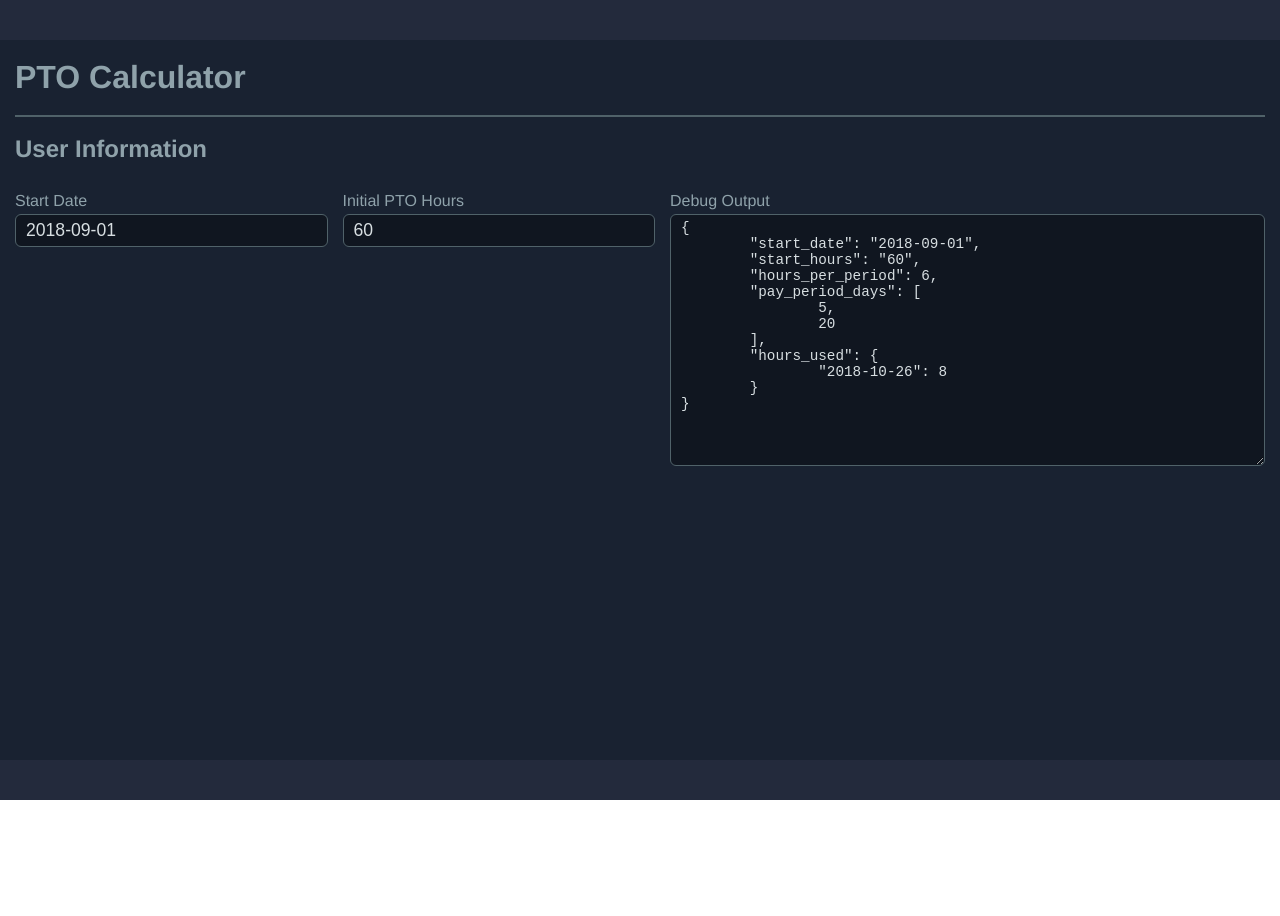
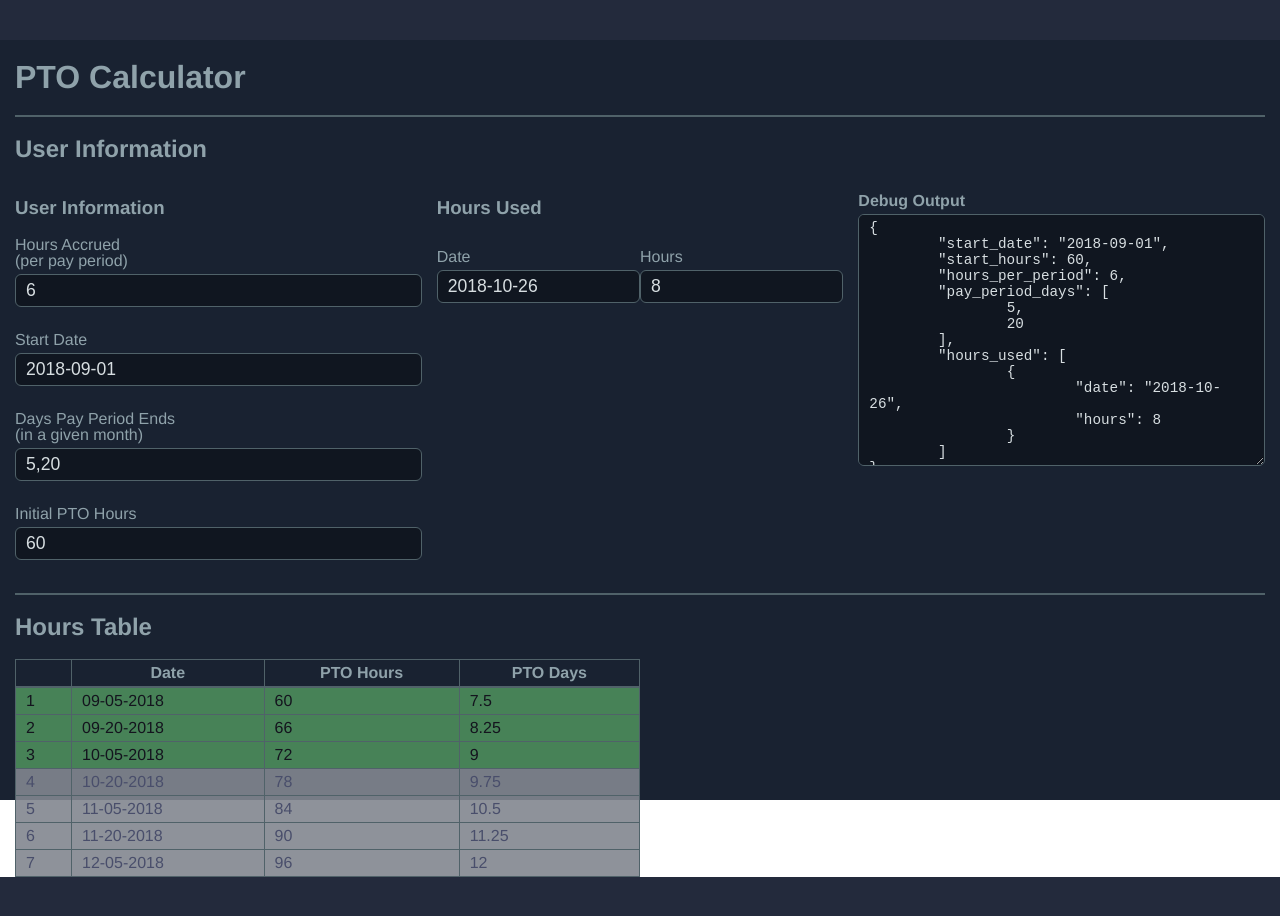
Before and after one commit to bluesalt-labs/pto-calc, a Vue app: page /#/ in a window 1280 px wide. Before the commit the page ends 800 px from the top, so only its background shows below. Built offline with nearby package versions, Linux system fonts and the light colour scheme.

Commit message:
completes initial version of form component. Adds initial table output

```diff
--- a/src/assets/data/userdata.json
+++ b/src/assets/data/userdata.json
@@ -1,9 +1,12 @@
 {
   "start_date": "2018-09-01",
-  "start_hours": "60",
+  "start_hours": 60,
   "hours_per_period": 6,
   "pay_period_days" : [ 5, 20 ],
-  "hours_used": {
-    "2018-10-26": 8
-  }
+  "hours_used": [
+    {
+      "date": "2018-10-26",
+      "hours": 8
+    }
+  ]
 }
--- a/src/assets/scss/base.scss
+++ b/src/assets/scss/base.scss
@@ -9,20 +9,24 @@ $color-evening: #192231;
 $color-navy: #14141E;
 $color-gunmetal: #232a3c;
 $color-rusty: #984B43;
-$color-warm: #EAC67A;
+$color-warm-green: #4D8D5B;
+$color-warm-yellow: #EAC67A;
 
 $color-primary: $color-evening;
 $color-secondary: $color-stormy;
 $color-text: $color-default;
 $color-border: darken($color-default, 25%);
-$color-warning: $color-warm;
+
+$color-success: $color-warm-green;
+$color-warning: $color-warm-yellow;
 $color-danger: $color-rusty;
+
 /* end colors */
 
 /* percentages */
 $percent-full:    100%;
 $percent-half:    50%;
-$percent-third:   33%;
+$percent-third:   33.3333%;
 $percent-fourth:  25%;
 $percent-fifth:   20%;
 $percent-sixth:   16.6666%;
@@ -100,7 +104,8 @@ html, body, #app, .main-container {
 
   .container-2,.container-3,.container-4,.container-5,.container-6,.container-7,.container-8,.container-9,.container-10,
   .container-half,.container-third,.container-quarter,.container-fifth,.container-sixth,.container-seventh,.container-eighth,
-  .container-ninth,.container-tenth { flex: 1; }
+  .container-ninth,.container-tenth { /*display:flex;*/ flex: 1; display:inline-block; }
+  /* see https://stackoverflow.com/questions/14416651/including-margin-for-width-and-height */
 }
 
 .container-flex-row {
@@ -157,6 +162,15 @@ html, body, #app, .main-container {
 
 hr { border: 0.5px solid $color-border; }
 
+table {
+  border-collapse: collapse;
+  width: 100%;
+}
+
+table th, table td { padding: 5px 10px; }
+table, table th, table td { border: 1px solid $color-border; }
+table > thead > tr { border-bottom: 2px solid $color-border; }
+
 input, textarea, select {
   border: 1px solid $color-border;
   background-color: darken($color-primary, 5%);
@@ -171,7 +185,7 @@ textarea.h-resize, textarea.x-resize { resize: horizontal; }
 textarea.v-resize, textarea.y-resize { resize: vertical; }
 
 .input-container {
-  margin: 12px 0;
+  margin: 12.5px 0 25px 0;
 
   label {
     width: 100%;
--- /dev/null
+++ b/src/components/HoursTable.vue
@@ -0,0 +1,116 @@
+<template>
+  <table>
+    <thead>
+      <tr>
+        <th></th>
+        <th>Date</th>
+        <th>PTO Hours</th>
+        <th>PTO Days</th>
+      </tr>
+    </thead>
+    <tbody>
+      <tr
+        v-for="(rowData, index) in dateRows"
+        :class="( rowData.is_add ? (rowData.is_future ? 'date-row-future' : 'date-row-past') : 'date-row-subtract')"
+      >
+        <td>{{ index + 1}}</td>
+        <td>{{ rowData.date }}</td>
+        <td>{{ rowData.hours }}</td>
+        <td>{{ rowData.hours / 8 }}</td>
+      </tr>
+    </tbody>
+  </table>
+</template>
+
+<script>
+  import moment from "moment"
+
+  export default {
+    props: {
+      userData: {
+        type: Object,
+        required: true
+      },
+      dateFormat: {
+        type: String,
+        required: false,
+        default: "MM-DD-YYYY"
+      }
+    },
+    computed: {
+      dateRows: function() {
+        var output = [];
+        var currentHours = this.userData.start_hours;
+        var hoursPerDate = this.userData.hours_per_period;
+
+        var hoursUsedDates = this.getHoursUsed();
+        var payDates = this.getDateValues();
+
+        var todayDate = moment();
+
+        for(var i in payDates) {
+          // todo: should subtract hours?
+          var payDate = moment(payDates[i]);
+
+
+          output.push({
+            "date": payDate.format(this.dateFormat),
+            "hours": currentHours,
+            "is_future": (payDate > todayDate),
+            "is_add": true
+           });
+
+          currentHours += hoursPerDate;
+        }
+
+        return output;
+      }
+    },
+    methods: {
+      getDateValues: function() {
+        var output = [];
+
+        var startDate = moment(this.userData.start_date);
+        var endDate   = moment().add(2, 'months');
+
+        for(var rowDate = moment(startDate); rowDate <= endDate; rowDate.add(1, 'days')) {
+          for(var i in this.userData.pay_period_days) {
+            if(rowDate.date() === parseInt(this.userData.pay_period_days[i])) {
+              output.push( rowDate.format() );
+            }
+          }
+        }
+
+        return output;
+      },
+      getHoursUsed: function() {
+        var output = [];
+
+        for(var i in this.userData.hours_used) {
+          var hours = 0;
+
+          try {
+            hours = parseInt(this.userData.hours_used[i].hours)
+          } catch(e) {}
+
+          if(hours > 0) {
+            output.push({
+              "date": moment(this.userData.hours_used[i].date),
+              "hours": hours
+            })
+          }
+        }
+
+        return output;
+      }
+    }
+  }
+</script>
+
+<style lang="scss">
+  @import "./src/assets/scss/base.scss";
+
+  .date-row-past     { background-color: rgba($color-success, 0.9); color: $color-navy; }
+  .date-row-future   { background-color: rgba($color-cloud, 0.9); color: $color-stormy; }
+  .date-row-subtract { background-color: rgba($color-danger, 0.8); }
+</style>
--- a/src/components/Routes/Home.vue
+++ b/src/components/Routes/Home.vue
@@ -2,20 +2,32 @@
   <div class="container">
     <h1>PTO Calculator</h1>
     <hr />
-    <h2>
-      User Information
-    </h2>
-    <UserDataForm />
+
+    <h2>User Information</h2>
+    <UserDataForm :userData="userData"></UserDataForm>
+    <hr />
+
+    <h2>Hours Table</h2>
+    <div class="container-half">
+      <HoursTable :userData="userData"></HoursTable>
+    </div>
+
   </div>
 </template>
 
 <script>
   import UserDataForm from "../UserDataForm.vue"
+  import HoursTable from "../HoursTable.vue"
+
+  import userdata from "../../assets/data/userdata.json"
 
   export default {
     name: 'Home',
-    components: {
-      UserDataForm
+    components: { UserDataForm, HoursTable },
+    data() {
+      return {
+        userData: userdata
+      }
     }
   }
 </script>
--- a/src/components/UserDataForm.vue
+++ b/src/components/UserDataForm.vue
@@ -1,37 +1,57 @@
 <template>
   <form method="post" id="user-data-form" class="container-flex-row">
 
-    <div class="input-container container-quarter container-gutter">
-      <label for="start_date">Start Date</label>
-      <input type="text" id="start_date" name="start_date" v-model="userData.start_date" />
+    <div class="container-third container-gutter">
+      <h3>User Information</h3>
+      <div class="input-container">
+        <label for="hours_per_period">Hours Accrued<br />(per pay period)</label>
+        <input type="text" id="hours_per_period" name="hours_per_period" v-model="userData.hours_per_period" />
+      </div>
+
+      <div class="input-container">
+        <label for="start_date">Start Date</label>
+        <input type="text" id="start_date" name="start_date" v-model="userData.start_date" />
+      </div>
+
+      <div class="input-container">
+        <label for="pay_period_days">Days Pay Period Ends<br />(in a given month)</label>
+        <input type="text" id="pay_period_days" name="pay_period_days" v-model="userData.pay_period_days" />
+      </div>
+
+      <div class="input-container">
+        <label for="start_hours">Initial PTO Hours</label>
+        <input type="text" id="start_hours" name="start_hours" v-model="userData.start_hours" />
+      </div>
+
     </div>
 
-    <div class="input-container container-quarter container-gutter">
-      <label for="start_hours">Initial PTO Hours</label>
-      <input type="text" id="start_hours" name="start_hours" v-model="userData.start_hours" />
+    <div class="container-third container-gutter">
+      <h3>Hours Used</h3>
+      <div  v-for="(entry, index) in userData.hours_used">
+
+        <div class="input-container container-half">
+          <label :for="'hours_used_date-' + index">Date</label>
+          <input type="text" :id="'hours_used_date-' + index" :name="'hours_used_date-' + index" v-model="entry.date" />
+        </div>
+
+        <div class="input-container container-half">
+          <label :for="'hours_used_hours-' + index">Hours</label>
+          <input type="text" :id="'hours_used_hours-' + index" :name="'hours_used_hours-' + index" v-model="entry.hours" />
+        </div>
+
+      </div>
     </div>
 
-    <div class="input-container container-half container-gutter">
-      <label for="debug-output">Debug Output</label>
-      <textarea class="v-resize" id="debug-output" name="debug-output" rows="15">{{ formattedUserData }}</textarea>
+    <div class="input-container container-third container-gutter">
+      <label for="debug-output"><strong>Debug Output</strong></label>
+      <textarea class="v-resize" id="debug-output" name="debug-output" rows="15">{{ JSON.stringify(this.userData, null, "\t") }}</textarea>
     </div>
 
   </form>
 </template>
 
 <script>
-  import userdata from "../assets/data/userdata.json"
-
   export default {
-    data() {
-      return {
-        userData: userdata
-      }
-    },
-    computed: {
-      formattedUserData: function() {
-        return JSON.stringify(this.userData, null, "\t");
-      }
-    }
+    props: ['userData']
   }
 </script>
```
